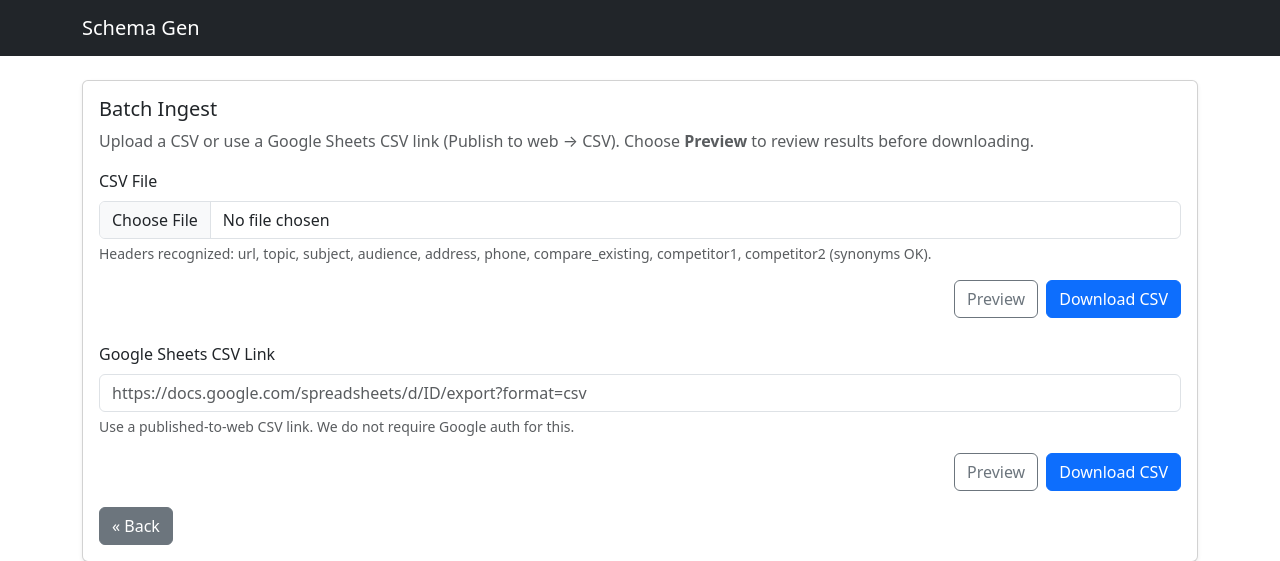
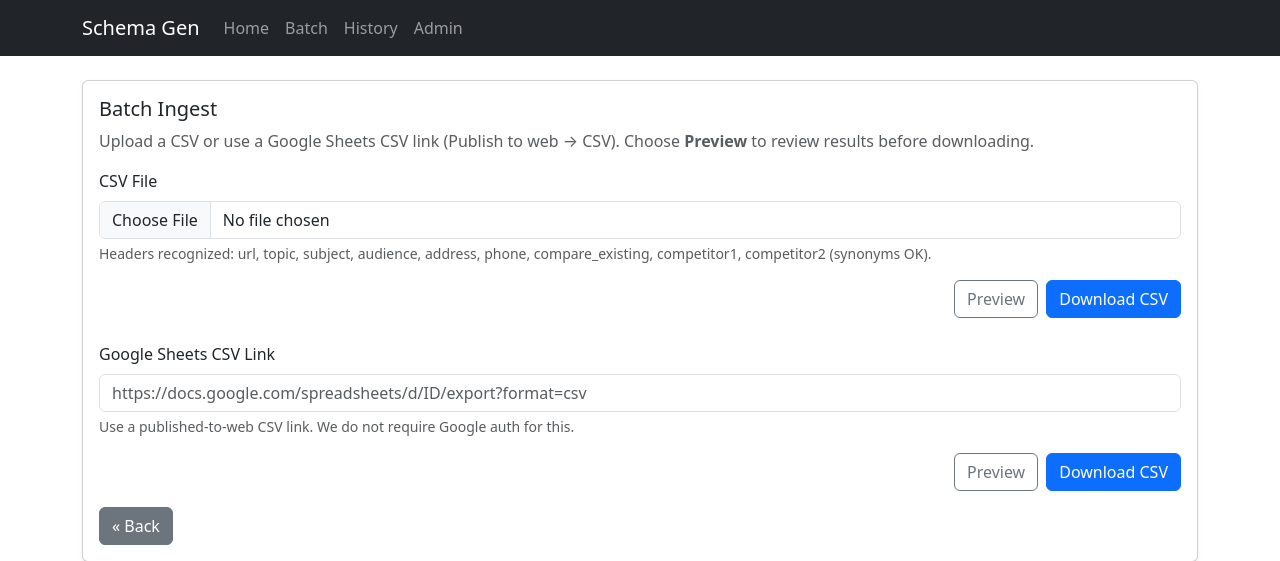
Before and after one commit to jskaller/schema-gen, a FastAPI app: page /batch in a window 1280 px wide. Shown: the top 561 px of the page. Run offline with FastAPI, Linux system fonts and the light colour scheme.

Commit message:
chore: (12) navbar links to Home/Batch/History/Admin

```diff
--- a/app/web/templates/base.html
+++ b/app/web/templates/base.html
@@ -8,9 +8,20 @@
     <link href="https://cdn.jsdelivr.net/npm/bootstrap@5.3.3/dist/css/bootstrap.min.css" rel="stylesheet">
   </head>
   <body>
-    <nav class="navbar navbar-dark bg-dark">
+    <nav class="navbar navbar-expand-lg navbar-dark bg-dark">
       <div class="container">
         <a class="navbar-brand" href="/">Schema Gen</a>
+        <button class="navbar-toggler" type="button" data-bs-toggle="collapse" data-bs-target="#navMain" aria-controls="navMain" aria-expanded="false" aria-label="Toggle navigation">
+          <span class="navbar-toggler-icon"></span>
+        </button>
+        <div class="collapse navbar-collapse" id="navMain">
+          <ul class="navbar-nav me-auto mb-2 mb-lg-0">
+            <li class="nav-item"><a class="nav-link" href="/">Home</a></li>
+            <li class="nav-item"><a class="nav-link" href="/batch">Batch</a></li>
+            <li class="nav-item"><a class="nav-link" href="/history">History</a></li>
+            <li class="nav-item"><a class="nav-link" href="/admin">Admin</a></li>
+          </ul>
+        </div>
       </div>
     </nav>
     <main class="container py-4">
```
Also changed, not shown: 1 other file.
